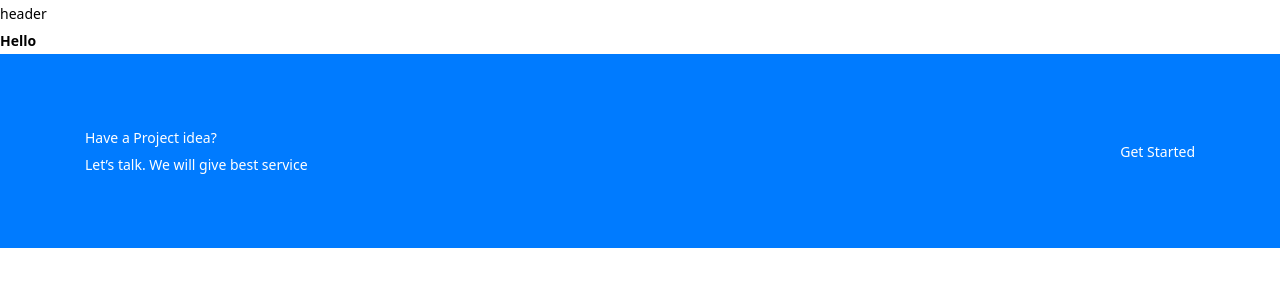
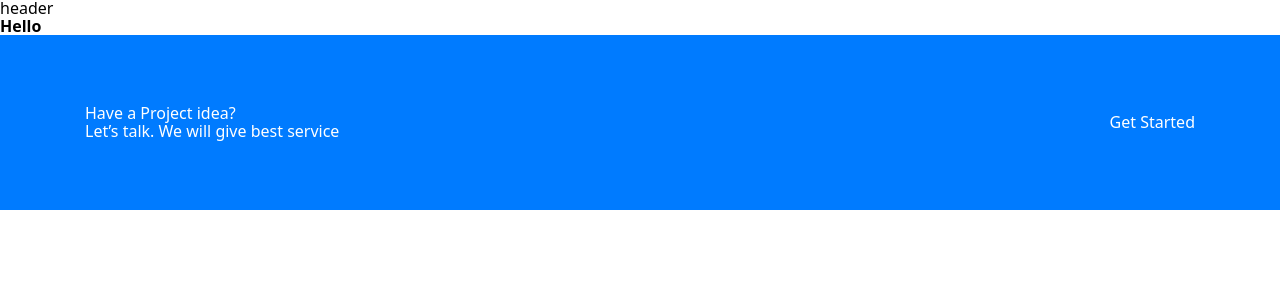
Before and after one commit to SaroarShahan/hotshot, a Next.js app: page / in a window 1280 px wide. Shown: the top 300 px of the page. Built offline with nearby package versions, Linux system fonts and the light colour scheme.

Commit message:
Add style for button

```diff
--- /dev/null
+++ b/src/styles/button.css
@@ -0,0 +1,19 @@
+.btn {
+  /* box-shadow: 0px 8px 40px #aad2ff; */
+
+  @apply py-4 text-sm md:text-base font-semibold uppercase rounded-md px-6 md:px-9 transition-all duration-200;
+}
+
+.btn.btn-full {
+  @apply w-full;
+}
+
+/* Disabled Button */
+.btn:disabled {
+  @apply cursor-not-allowed bg-opacity-60;
+}
+
+/* Primary Button */
+.btn-primary {
+  @apply text-white bg-primary;
+}
--- a/src/styles/globals.css
+++ b/src/styles/globals.css
@@ -2,7 +2,8 @@
 @tailwind components;
 @tailwind utilities;
 
+@import './button.css';
+
 body {
-  font-size: 1.4rem;
-  line-height: 27px;
+  @apply leading-7;
 }
```
